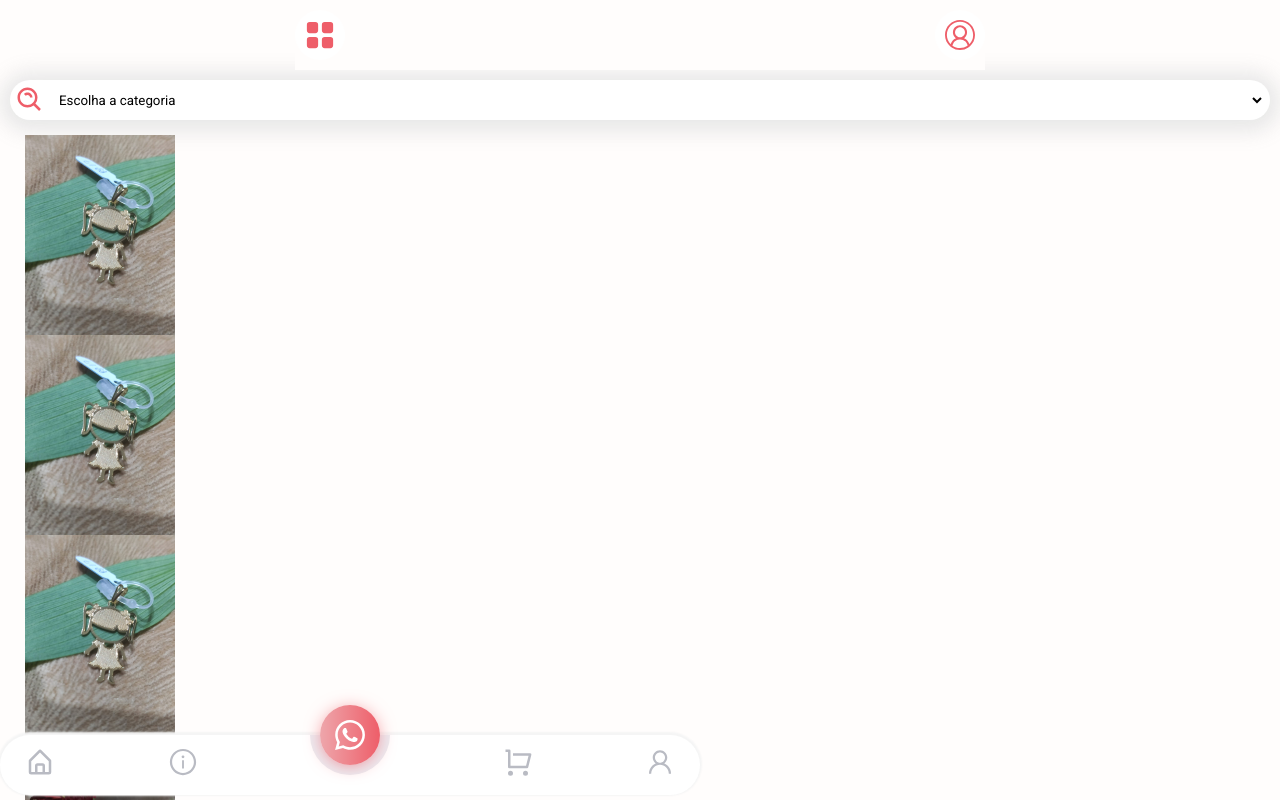
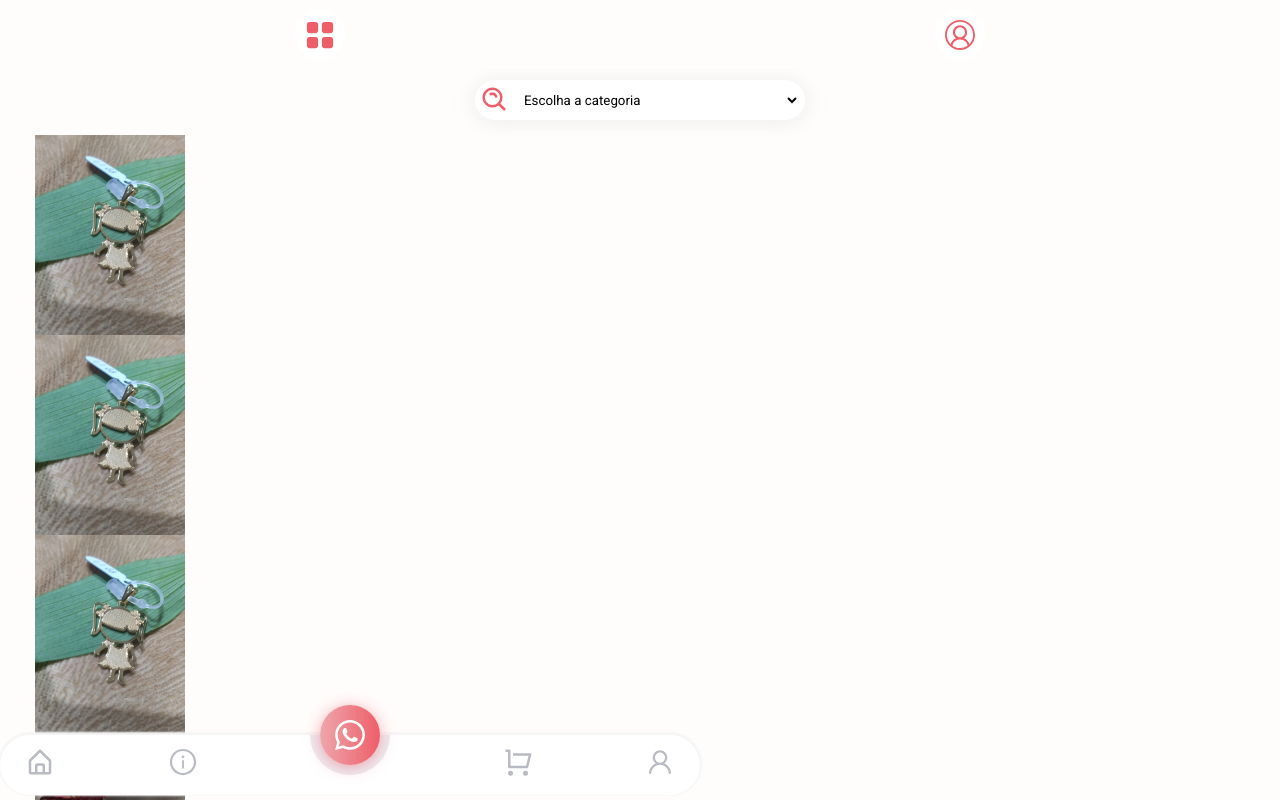
Before and after one commit to GabrielRezes/decca-store, a React (Vite) app: page / in a window 1280 px wide. Built offline with nearby package versions, Linux system fonts and the light colour scheme.

Commit message:
remove console log

```diff
--- a/src/pages/Home/index.jsx
+++ b/src/pages/Home/index.jsx
@@ -10,8 +10,10 @@ import { BiSearchAlt } from 'react-icons/bi';
 
 const ContainerHome = styled.main`
   display: grid;
+  place-items: center;
   grid-template-rows: 40px 1fr;
-  padding: 10px 0;
+  padding: 10px 10px;
+  /* background: red; */
 `;
 
 const ContainerSearch = styled.div`
@@ -20,8 +22,9 @@ align-items: center;
   padding: 5px;
   background: #fff;
   border-radius: 30px;
-box-shadow: 0px 2px 20px 10px rgba(230, 230, 230, 0.9);
+  box-shadow: 0px 2px 20px rgba(230, 230, 230, 0.7);
   width: 100%;
+  max-width: 330px;
   gap: 10px;
   font-size: 30px;
 
@@ -34,7 +37,7 @@ select {
     background: inherit;
     flex-grow: 1
   }
-`
+`;
 
 const category =['Pulseiras', 'Anéis', 'Colares', 'Brincos Pequenos', 'Brincos Grandes', 'Tornozeleiras' ]
 
@@ -56,8 +59,7 @@ export default function Home () {
   {img: e},
   {img: e},
   {img: e},
-
-  ]
+];
 
   return (
     <ContainerHome>
@@ -76,7 +78,6 @@ export default function Home () {
           )
         })}
 
-
     </ContainerHome>
   );
 };
```
Lines whose indentation alone changed are shown as unchanged.
